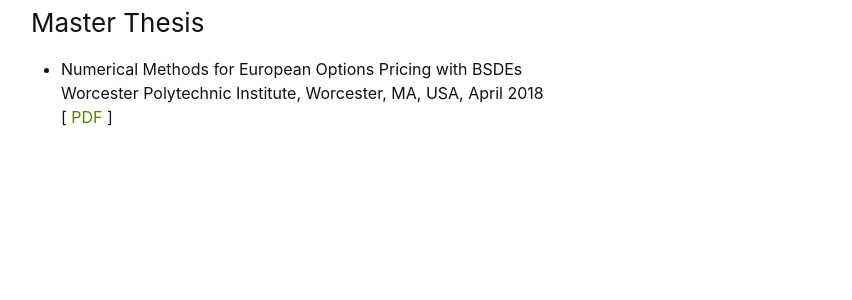
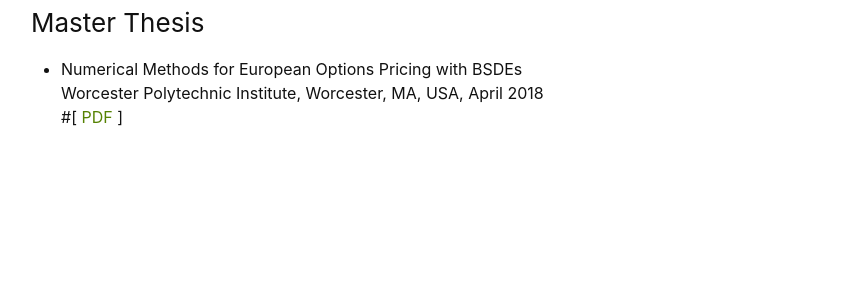
Before and after one commit to mmin0/mmin0.github.io, a Jekyll site: the page built from publications/index.md, in a window 1280 px wide. Shown: the part 429-729 px from the top of the page, without its empty margins (214-1066 px from the left). Built offline with Jekyll 4.4.1, drawn with Linux system fonts in a browser that asks for light colours.

```diff
--- a/publications/index.md
+++ b/publications/index.md
@@ -15,4 +15,4 @@ title: Research
 ### Master Thesis
 * Numerical Methods for European Options Pricing with BSDEs
 Worcester Polytechnic Institute, Worcester, MA, USA, April 2018  \
-\[ [PDF](thesis_template.pdf) \]
+#\[ [PDF](thesis_template.pdf) \]
```
